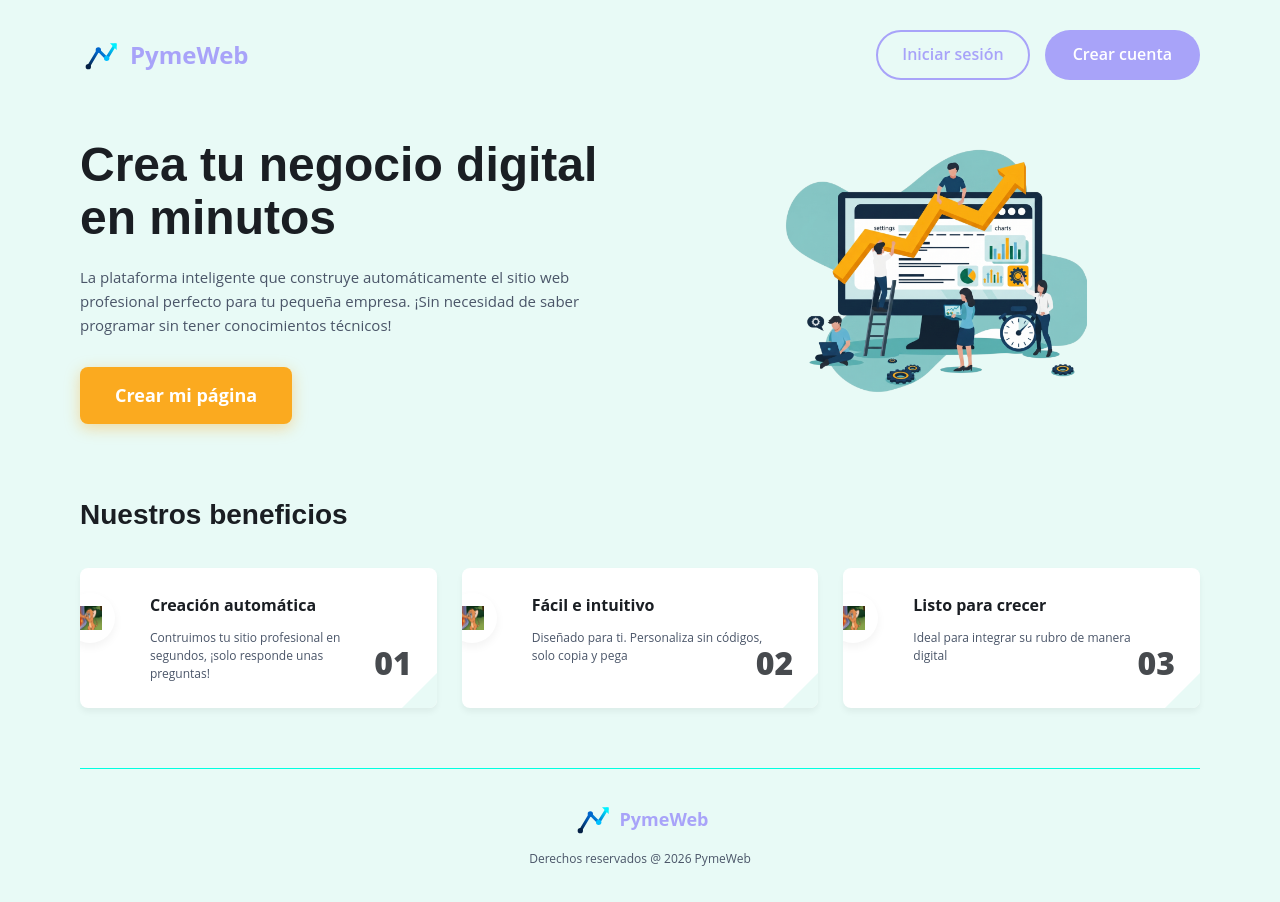
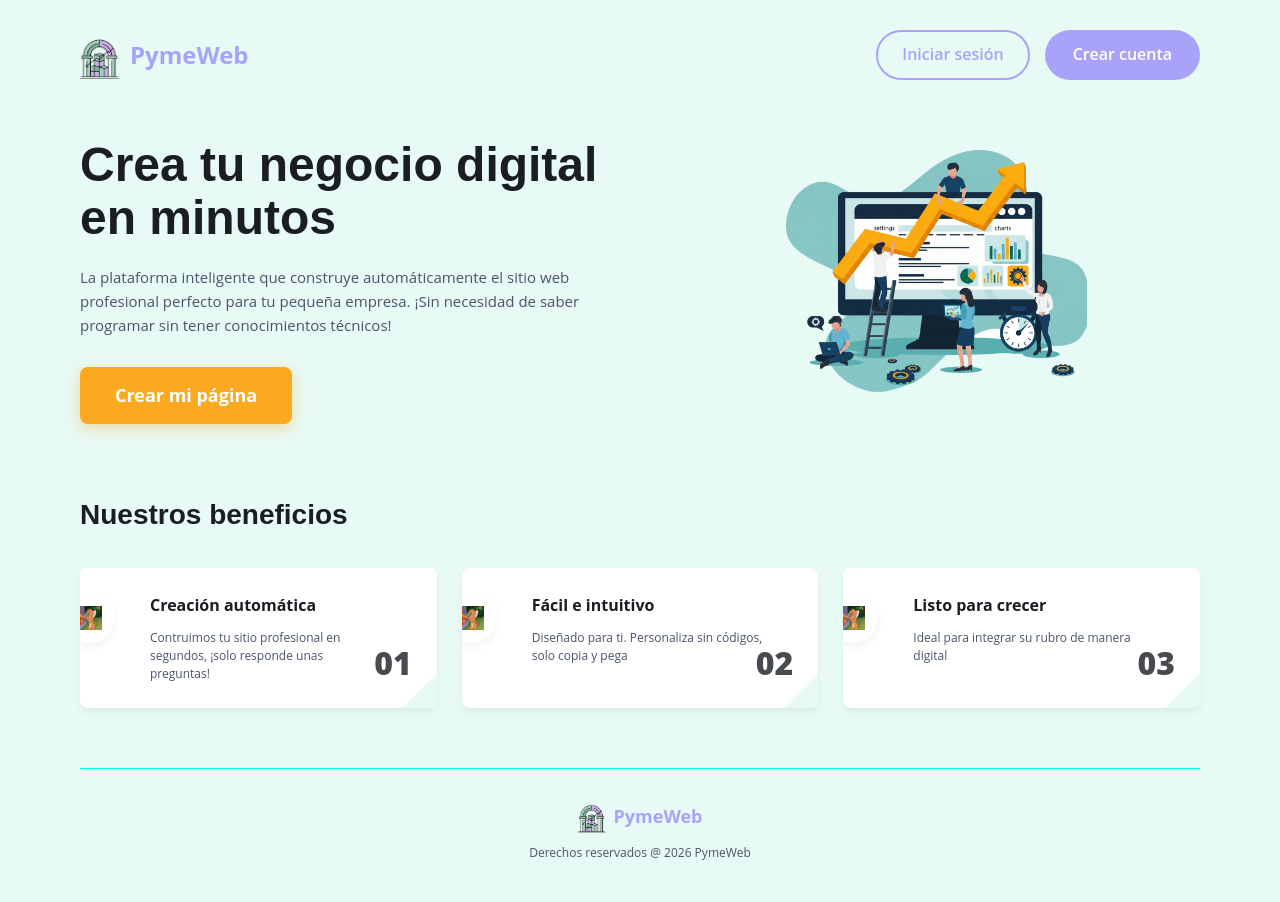
Before and after one commit to MarioLoyol4/pymeweb, a React (Vite) app in the folder proyecto/frontend/: page / in a window 1280 px wide. Shown: the top 902 px of the page. Built offline with nearby package versions, Linux system fonts and the light colour scheme; no server answers.

Commit message:
Implementacion de imagenes y cambio de rutas

```diff
--- a/proyecto/frontend/src/components/Logo.jsx
+++ b/proyecto/frontend/src/components/Logo.jsx
@@ -2,28 +2,12 @@ import React from 'react';
 
 export const Logo = ({ width = "40px", height = "40px", className = "" }) => {
   return (
-    <svg
-      xmlns="http://www.w3.org/2000/svg"
-      viewBox="0 0 120 120"
+    <img
+      src="/logo.png"
+      alt="Logo PymeWeb"
       width={width}
       height={height}
       className={className}
-    >
-      <defs>
-        <linearGradient id="pymeGradient" x1="0%" y1="100%" x2="100%" y2="0%">
-          <stop offset="0%" stop-color="#042045" />
-          <stop offset="50%" stop-color="#0066CC" />
-          <stop offset="100%" stop-color="#00F0FF" />
-        </linearGradient>
-      </defs>
-
-      <g transform="translate(10, 15)">
-        <path d="M15,80 L45,30 L70,55 L95,15" fill="none" stroke="url(#pymeGradient)" strokeWidth="9" strokeLinecap="round" strokeLinejoin="round" />
-        <polygon points="80,10 100,10 100,30" fill="#00F0FF" />
-        <circle cx="15" cy="80" r="8" fill="#042045" />
-        <circle cx="45" cy="30" r="8" fill="#0066CC" />
-        <circle cx="70" cy="55" r="8" fill="#00BFFF" />
-      </g>
-    </svg>
+    />
   );
 };
--- a/proyecto/frontend/src/pages/EditorWeb.jsx
+++ b/proyecto/frontend/src/pages/EditorWeb.jsx
@@ -58,7 +58,7 @@ const EditorWeb = () => {
 
     const manejarCerrarSesion = () => {
         logout();
-        navigate('/login');
+        navigate('/');
     };
 
     return (
--- a/proyecto/frontend/src/pages/Login.jsx
+++ b/proyecto/frontend/src/pages/Login.jsx
@@ -25,7 +25,7 @@ const Login = () => {
         <section className="auth-hero">
 
           <div className="brand-logo">
-            <span className="logo-icon">📦</span>
+            <img src="/logo.png" alt="Logo PymeWeb" className="logo-icon"/>
             <strong>PymeWeb</strong>
           </div>
 
@@ -35,7 +35,7 @@ const Login = () => {
           <div className="hero-content-layout">
             <div className="hero-illustration-container">
               <img
-                src="/imagen1jpg.jpg"
+                src="/3.png"
                 alt="Registro PymeWeb"
                 className="hero-image"
               />
--- a/proyecto/frontend/src/pages/Registro.jsx
+++ b/proyecto/frontend/src/pages/Registro.jsx
@@ -26,8 +26,8 @@ const Registro = () => {
         <section className="auth-hero">
 
           <div className="brand-logo">
-            <span className="logo-icon">📦</span>
-            <strong>Pymeweb</strong>
+            <img src="/logo.png" alt="Logo PymeWeb" className="logo-icon"/>
+            <strong>PymeWeb</strong>
           </div>
 
           <h1 className="hero-title">
--- a/proyecto/frontend/src/styles/pages/Auth.css
+++ b/proyecto/frontend/src/styles/pages/Auth.css
@@ -69,7 +69,9 @@
 }
 
 .logo-icon {
-  font-size: 1.5rem;
+  width: 40px;
+  height: 40px;
+  object-fit: contain;
 }
 
 .auth-hero-main-content {
--- a/proyecto/frontend/src/styles/pages/Home.css
+++ b/proyecto/frontend/src/styles/pages/Home.css
@@ -129,7 +129,6 @@
   height: auto;
 }
 
-/* --- Sección Beneficios --- */
 .benefits-section {
   margin-top: 40px;
 }
```
Also changed, not shown: proyecto/frontend/public/3.png (added), proyecto/frontend/public/logo.png (added).
